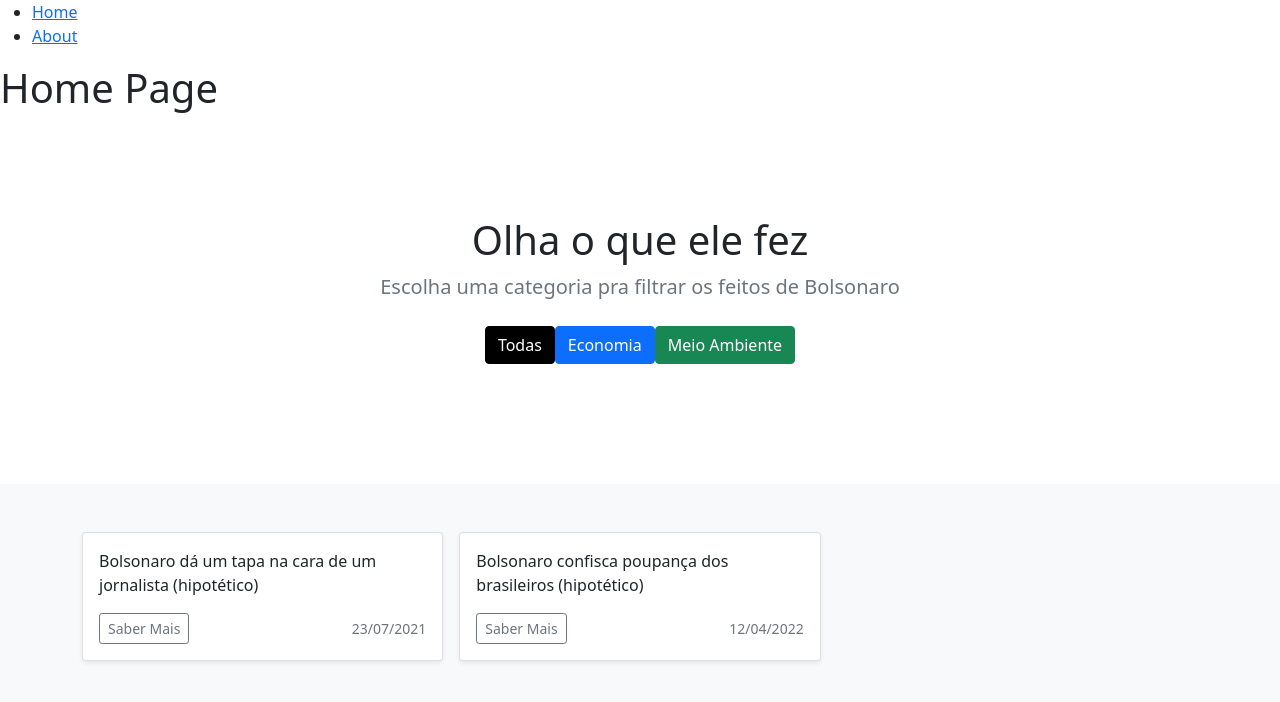
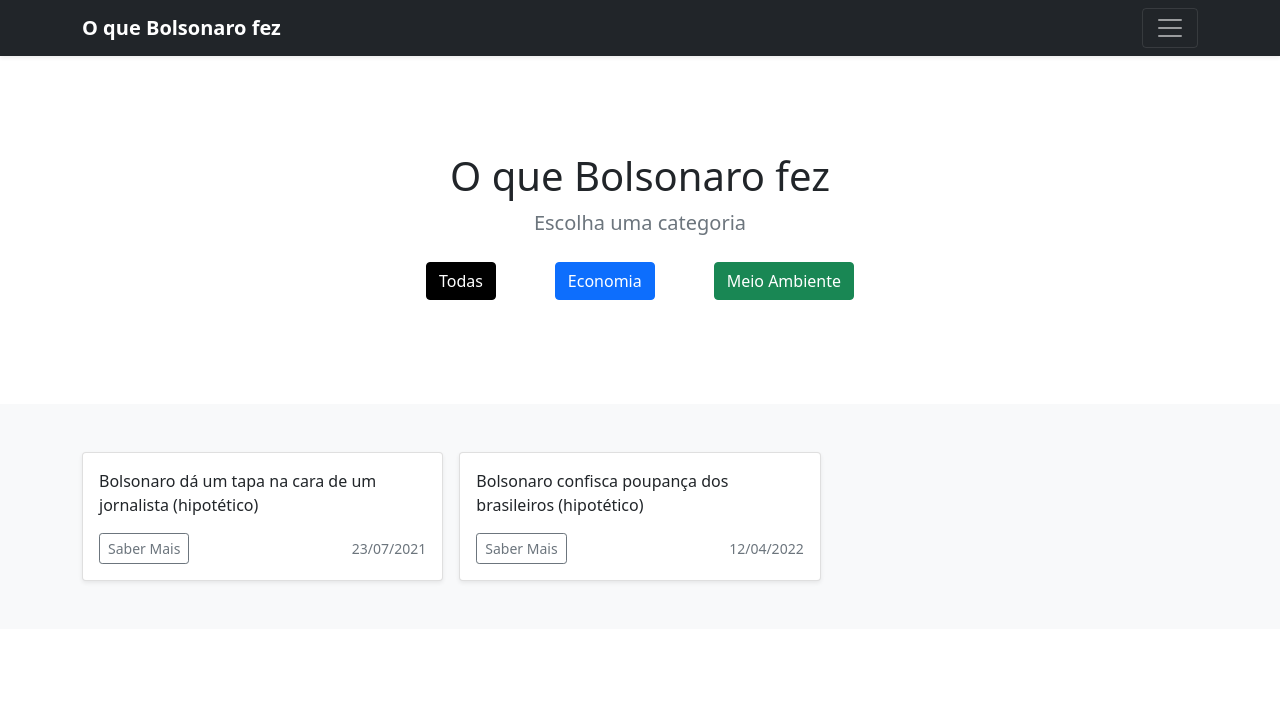
Before and after one commit to olhaoqueelefez/bolsonaro, a Gatsby site: page / in a window 1280 px wide. Built offline with nearby package versions, Linux system fonts and the light colour scheme; Gatsby itself is replaced by a stand-in of ours.

Commit message:
feat: fix menu

```diff
--- /dev/null
+++ b/src/components/header.tsx
@@ -0,0 +1,37 @@
+import * as React from 'react'
+
+const Header = () => {
+  return (
+    <header>
+    <div className="bg-dark collapse" id="navbarHeader">
+        <div className="container">
+        <div className="row">
+            <div className="col-sm-8 col-md-7 py-4">
+            <h4 className="text-white">Sobre</h4>
+            <p className="text-muted">Essa página foi feita com o objetivo de manter uma coletânea de todos os males causados por Bolsonaro durante seu mandato presidencial. Cada fato contém uma breve explicação sobre o contexto em que aconteceu e fontes jornalísticas para comprovação.</p>
+            <p className="text-muted">Esperamos que as informações contidas aqui sejam úteis para o combate às fake news que vêm cusando grandes danos ao país.</p>
+            </div>
+            <div className="col-sm-4 offset-md-1 py-4">
+            <h4 className="text-white">Contato</h4>
+            <ul className="list-unstyled">
+                <li><a href="olhaoqueelefez@protonmail.com" className="text-white">Email</a></li>
+            </ul>
+            </div>
+        </div>
+        </div>
+    </div>
+    <div className="navbar navbar-dark bg-dark shadow-sm">
+        <div className="container">
+        <a href="/" className="navbar-brand d-flex align-items-center">
+            <strong>O que Bolsonaro fez</strong>
+        </a>
+        <button className="navbar-toggler collapsed" type="button" data-bs-toggle="collapse" data-bs-target="#navbarHeader" aria-controls="navbarHeader" aria-expanded="false" aria-label="Toggle navigation">
+            <span className="navbar-toggler-icon"></span>
+        </button>
+        </div>
+    </div>
+    </header>
+  )
+}
+
+export default Header;
--- a/src/components/layout.tsx
+++ b/src/components/layout.tsx
@@ -1,5 +1,6 @@
 import * as React from 'react'
 import { Link } from 'gatsby'
+import Header from './header'
 
 interface Props {
     pageTitle: string,
@@ -10,14 +11,8 @@ const Layout = ({ pageTitle, children }: Props) => {
   return (
     <div>
       <title>{pageTitle}</title>
-      <nav>
-        <ul>
-          <li><Link to="/">Home</Link></li>
-          <li><Link to="/about">About</Link></li>
-        </ul>
-      </nav>
+      <Header />
       <main>
-        <h1>{pageTitle}</h1>
         {children}
       </main>
     </div>
--- /dev/null
+++ b/src/pages/index.module.css
@@ -0,0 +1,8 @@
+.category_box {
+    /* border-width: 1px; */
+    /* border-top-left-radius: 0.25rem; */
+    /* border-top-right-radius: 0.25rem; */
+    /* border: solid #dee2e6; */
+    display: flex;
+    justify-content: space-evenly;
+}
--- a/src/pages/index.tsx
+++ b/src/pages/index.tsx
@@ -2,6 +2,7 @@ import * as React from 'react'
 import { graphql } from 'gatsby'
 import Card from '../components/card'
 import Layout from '../components/layout'
+import { category_box } from './index.module.css'
 
 // Query to get categories and cards
 export const query = graphql`
@@ -97,9 +98,9 @@ const IndexPage = ({ data }: queryResultsType) => {
       <section className="py-5 text-center container">
         <div className="row py-lg-5">
           <div className="col-lg-6 col-md-8 mx-auto">
-            <h1 className="fw-light">Olha o que ele fez</h1>
-            <p className="lead text-muted">Escolha uma categoria pra filtrar os feitos de Bolsonaro</p>
-            <p>
+            <h1 className="fw-light">O que Bolsonaro fez</h1>
+            <p className="lead text-muted">Escolha uma categoria</p>
+            <div className={category_box}>
               {getOrderedCategories().map(category => {
                 const { frontmatter } = category;
 
@@ -110,10 +111,10 @@ const IndexPage = ({ data }: queryResultsType) => {
                 };
 
                 return (
-                  <a id={category.id} href="#" className="btn my-2" style={style} onClick={() => (setCategory(category))}>{frontmatter.title}</a>
+                  <button id={category.id} className="btn my-2" style={style} onClick={() => (setCategory(category))}>{frontmatter.title}</button>
                 );
               })}
-            </p>
+            </div>
           </div>
         </div>
       </section>
```
Also changed, not shown: src/pages/about.tsx (deleted, +0 -10 lines).
